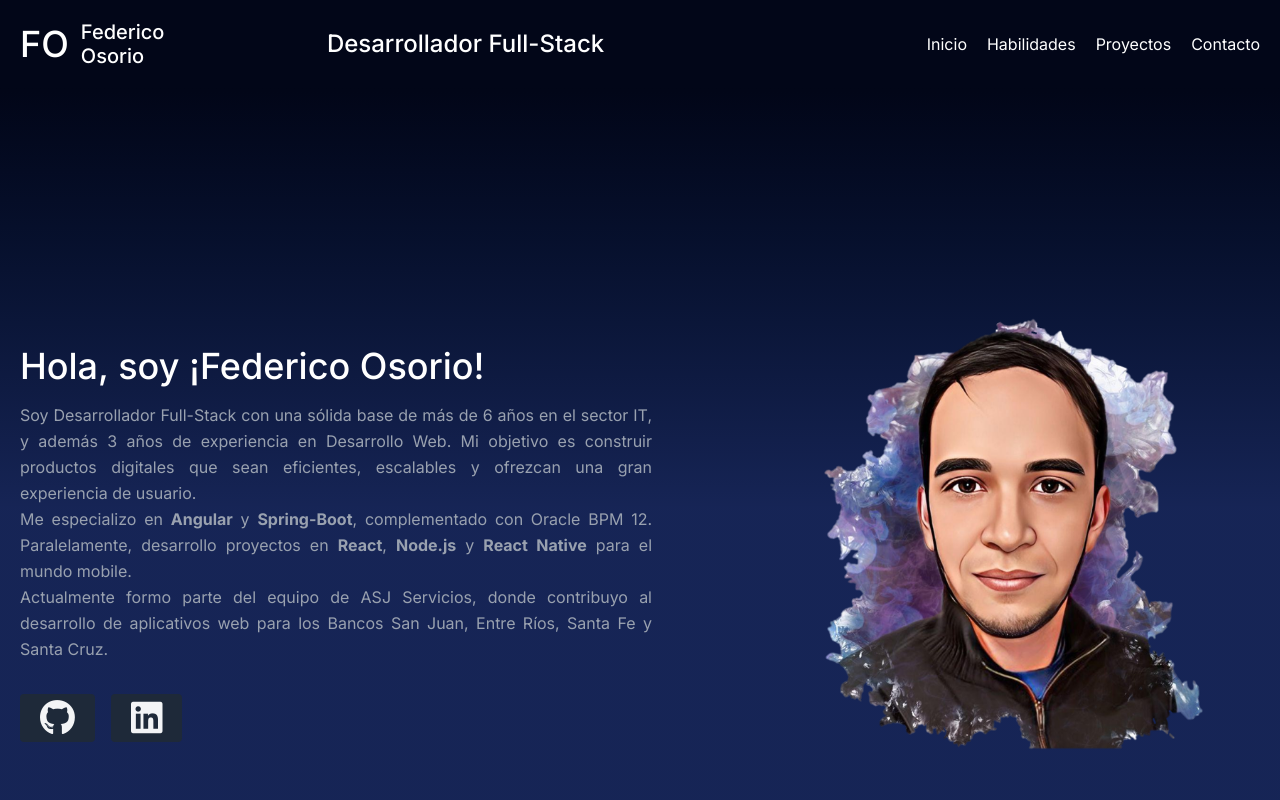
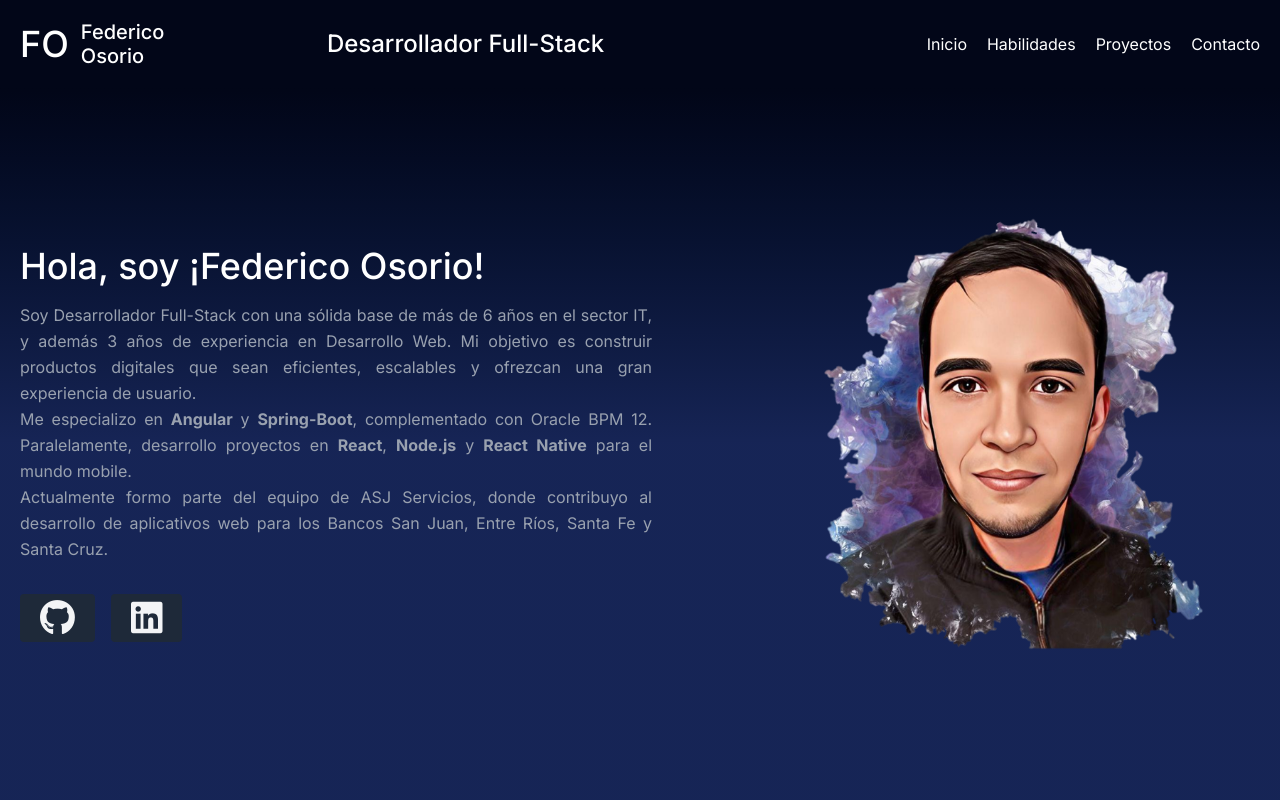
Before and after one commit to FedeOsorio/portfolio, a Next.js app: page / in a window 1280 px wide. Shown: the top 800 px of the page. Built offline with nearby package versions, Linux system fonts and the light colour scheme.

Commit message:
Fix en estilos de main vista navegador

```diff
--- a/src/components/main.tsx
+++ b/src/components/main.tsx
@@ -3,8 +3,8 @@ import React from "react";
 
 const Main = () => {
     return (
-        <section id="mainID" className="flex lg:mainContainer content-center text-gray-400 bg-gradient-to-b from-slate-950 via-blue-950 to-blue-950 body-font sm:height-100">
-            <div className="container mx-auto flex px-5 lg:py-32 lg:mt-18 mt-0 lg:flex-row flex-col-reverse items-center lg:-mt-14 main-container-mobile">
+        <section id="mainID" className="flex mainContainer content-center text-gray-400 bg-gradient-to-b from-slate-950 via-blue-950 to-blue-950 body-font">
+            <div className="container mx-auto flex px-5 lg:flex-row flex-col-reverse items-center main-container-mobile">
                 <div className="lg:flex-grow md:w-1/2 lg:pr-24 md:pr-16 flex flex-col md:items-start md:text-left mb-16 md:mb-0 items-center text-center main-text-block-mobile">
                     <h1 className="title-font lg:text-4xl md:text-3xl sm:text-2xl text-xl mb-4 font-medium text-white">
                         Hola, soy ¡Federico Osorio!
--- a/src/styles/globals.css
+++ b/src/styles/globals.css
@@ -47,8 +47,10 @@ body {
   background: #020617;
 }
 
-.mainContainer {
-  height: calc(100vh - 88px);
+@media (min-width: 1024px) {
+  .mainContainer {
+    height: calc(100vh - 88px);
+  }
 }
 
 .hamburger-menu {
```
